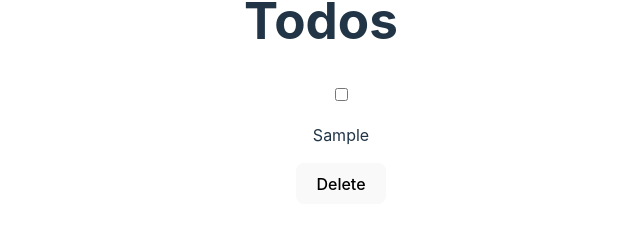
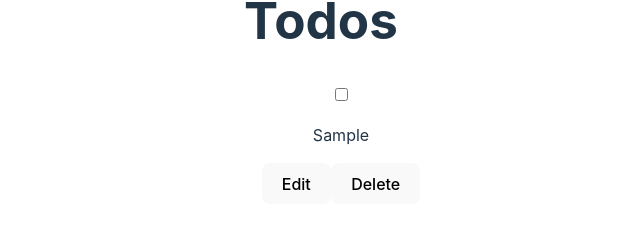
Before and after one commit to nawright16/nicks_todo, a React (Vite) app: page / in a window 1280 px wide. Both pictures are taken after typing "Sample" into the empty fields and a click on the button "add item". Shown: the part 394-622 px from the top of the page, without its empty margins (319-959 px from the left). Built offline with nearby package versions, Linux system fonts and the light colour scheme.

Commit message:
added an edit button, with a modal to popup when clicking on edit. added editid and edittext state. added functions for edit button, edit text, and save. then passed new functions as props

```diff
--- a/src/App.jsx
+++ b/src/App.jsx
@@ -6,6 +6,8 @@ import "./App.css";
 
 function App() {
   const [todos, setTodos] = useState([]);
+  const [editId, setEditId] = useState(null);
+  const [editText, setEditText] = useState("");
 
   function addTodo(title) {
     if (!title) return;
@@ -18,10 +20,32 @@ function App() {
     const newTodos = todos.filter((todo) => todo.id !== id);
     setTodos(newTodos);
   }
+
+  function handleEdit(todo) {
+    setEditId(todo.id);
+    setEditText(todo.text);
+  }
+
+  function handleEditChange(e) {
+    setEditText(e.target.value);
+  }
+
+  function handleSave(id) {
+    const newTodos = todos.map(todo =>{
+      if( todo.id === id){
+        return{...todo, title: editText};
+      }
+      return todo;
+    });
+    setTodos(newTodos);
+    setEditId(null);
+    setEditText('');
+  }
+
   return (
     <>
       <Form addTodo={addTodo} />
-      <List deleteTodo={deleteTodo} todos={todos}   />
+      <List deleteTodo={deleteTodo} todos={todos} handleEdit={handleEdit} handleEditChange={handleEditChange} handleSave={handleSave} editId={editId} editText={editText}/>
     </>
   );
 }
--- a/src/List.jsx
+++ b/src/List.jsx
@@ -1,4 +1,9 @@
-function List({ deleteTodo, todos }) {
+
+
+function List({ deleteTodo, todos, handleEdit, handleEditChange, handleSave, editId, editText }) {
+
+
+
   return (
     <>
       <div className="list">
@@ -8,10 +13,28 @@ function List({ deleteTodo, todos }) {
             return (
               <li key={todo.id}>
                 <input type="checkbox" />
-                <p>{todo.title}</p>
-                <button onClick={() => deleteTodo(todo.id)} className="dlt-btn">
-                  Delete
-                </button>
+                {editId === todo.id ? (
+                  <input
+                    type="text"
+                    value={editText}
+                    onChange={handleEditChange}
+                  />
+                ) : (
+                  <p>{todo.title}</p>
+                )}
+                {editId === todo.id ? (
+                  <button onClick={() => handleSave(todo.id)}>Save</button>
+                ) : (
+                  <div>
+                    <button onClick={() => handleEdit(todo)}>Edit</button>
+                    <button
+                      onClick={() => deleteTodo(todo.id)}
+                      className="dlt-btn"
+                    >
+                      Delete
+                    </button>{" "}
+                  </div>
+                )}
               </li>
             );
           })}
```
Also changed, not shown: src/Todo.jsx (added).
